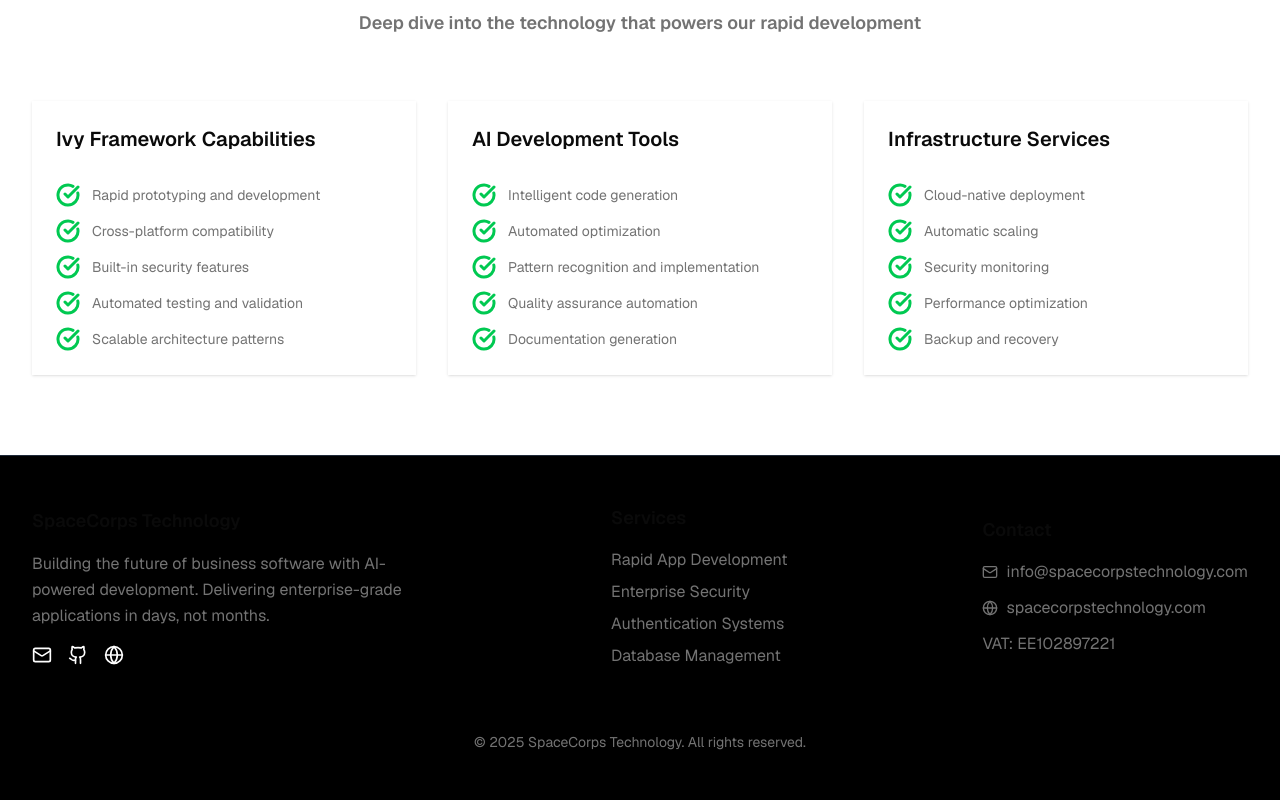
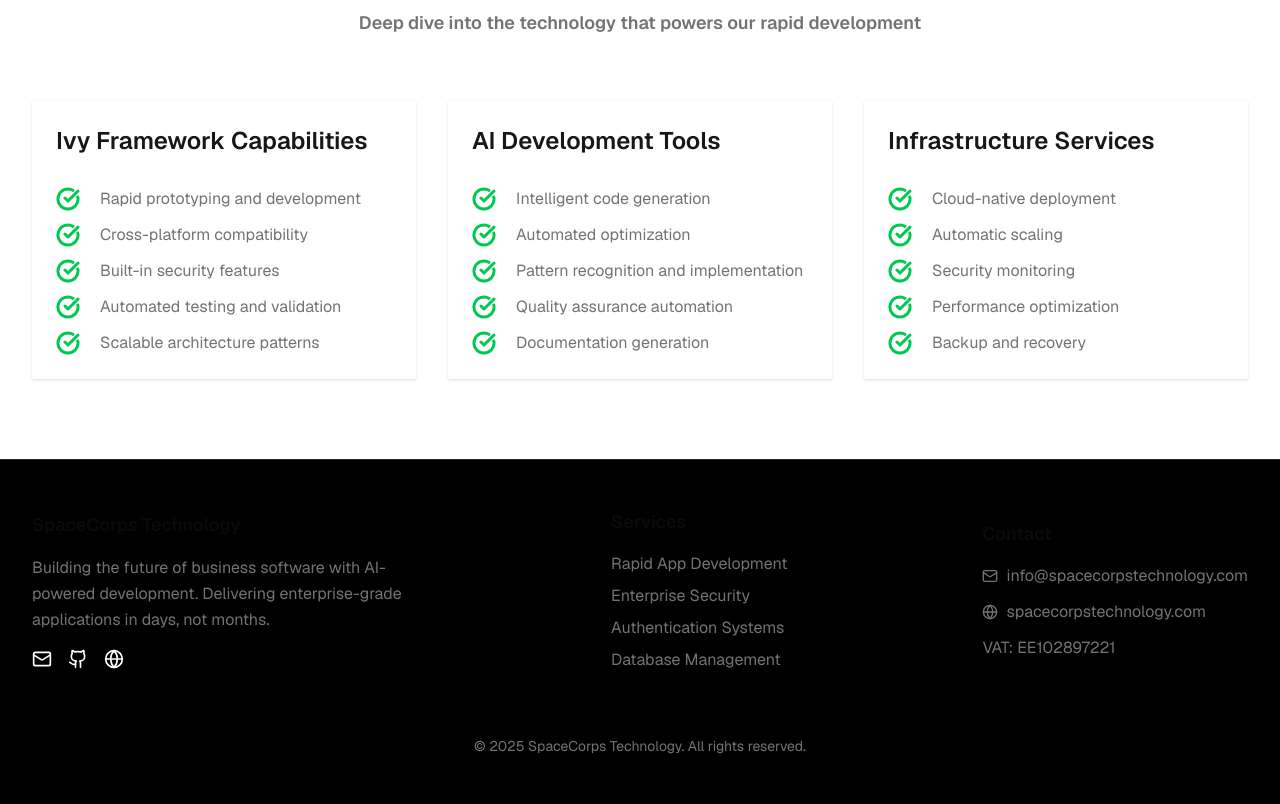
Before and after one commit to SpaceCorps/web, a React (Vite) app: page /portfolio in a window 1280 px wide. Shown: the part 3320-4124 px from the top of the page. Built offline with nearby package versions, Linux system fonts and the light colour scheme.

Commit message:
feat: improve better styling and colors

```diff
--- a/src/components/FrameworkDetailsSection/FrameworkDetailsSection.tsx
+++ b/src/components/FrameworkDetailsSection/FrameworkDetailsSection.tsx
@@ -11,17 +11,15 @@ const CapabilityList: React.FC<CapabilityListProps> = ({
   capabilities,
 }) => {
   return (
-    <Card className="bg-card border-border">
+    <Card>
       <CardHeader>
-        <CardTitle className="text-xl font-semibold text-foreground">
-          {title}
-        </CardTitle>
+        <CardTitle className="text-2xl text-primary">{title}</CardTitle>
       </CardHeader>
       <CardContent className="space-y-3">
         {capabilities.map((capability, index) => (
-          <div key={index} className="flex items-center gap-3">
+          <div key={index} className="flex items-center gap-5">
             <CircleCheckBig className="h-6 w-6 text-green-500 stroke-3" />
-            <span className="text-muted-foreground text-sm">{capability}</span>
+            <span className="text-muted-foreground text-md">{capability}</span>
           </div>
         ))}
       </CardContent>
```
